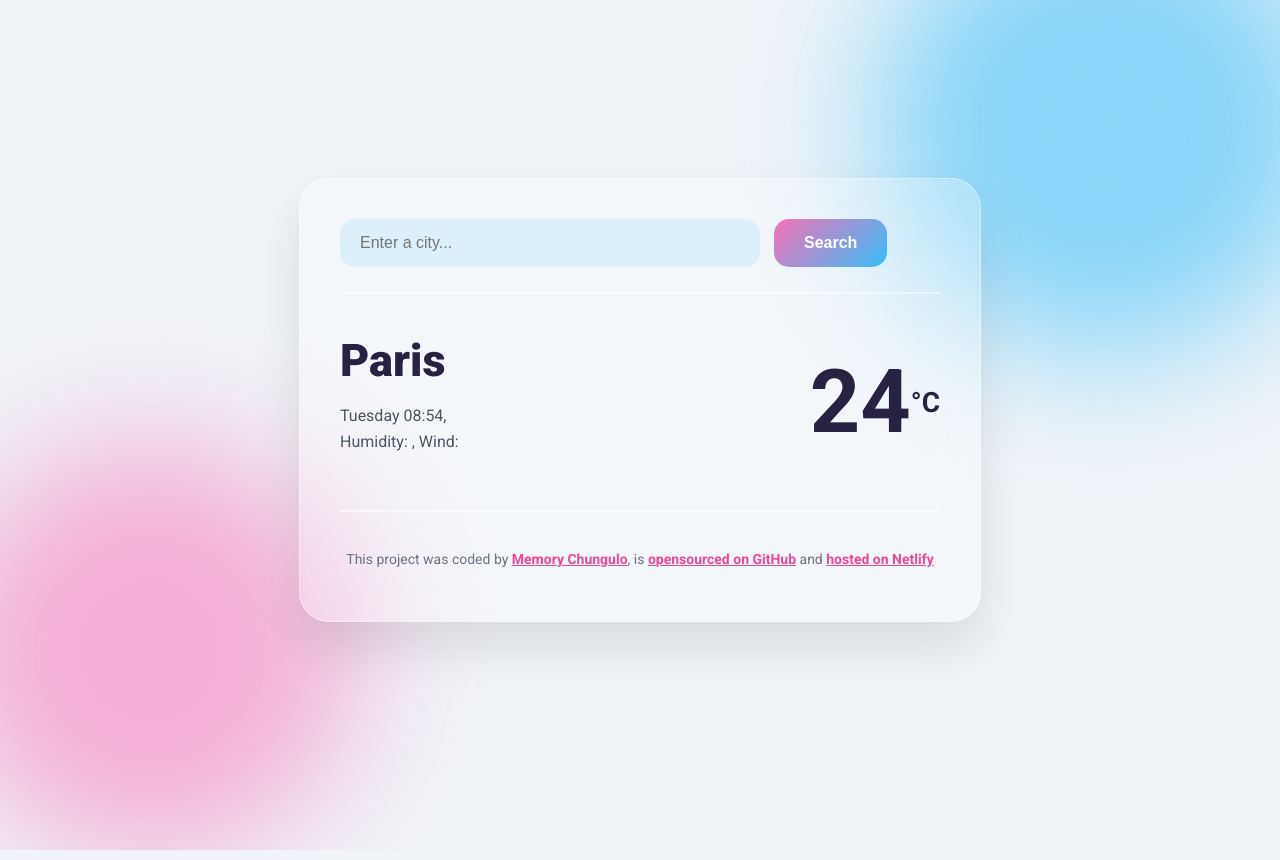
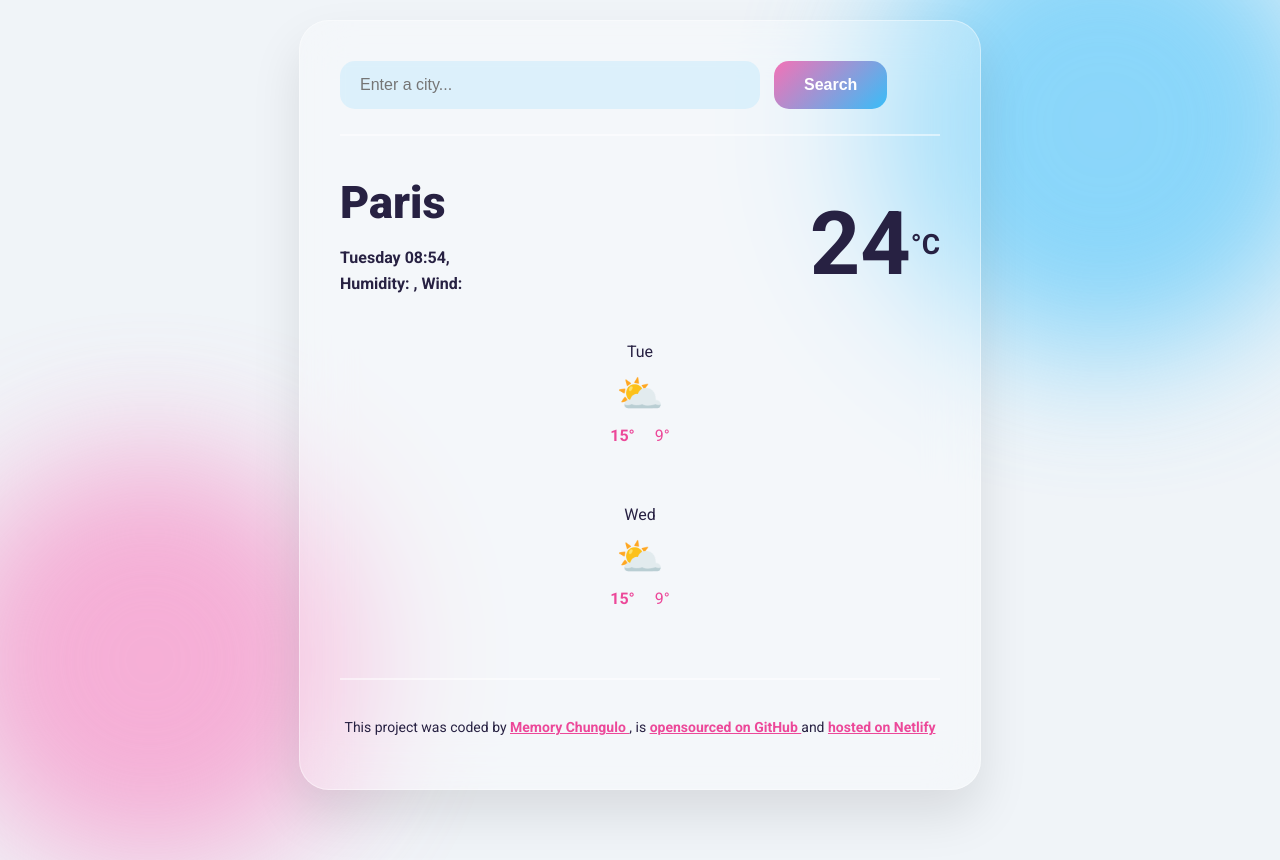
Before and after one commit to Memzy2/SheCodes-W8-Final-Project, a website built with Parcel: page index.html in a window 1280 px wide. Shown: the top 860 px of the page. Built offline with nearby package versions, Linux system fonts and the light colour scheme.

Commit message:
Updated HTML file

```diff
--- a/index.html
+++ b/index.html
@@ -33,7 +33,8 @@
             <h1 class="current-city" id="current-c">Paris</h1>
             <p class="current-details">
               <span id="main-city"></span>,
-              <span id="description"></span> <br />
+              <span id="description"></span>
+              <br />
               Humidity: <strong><span id="humidity"></span></strong>, Wind: <strong><span id="wind"></span></strong>
             </p>
           </div>
@@ -44,19 +45,49 @@
             <span class="current-temperature-unit">°C</span>
           </div>
         </div>
+        <div class="weather-forecast">
+          <div class="weather-forecast-minibox">
+            <div class="weather-forecast-day">
+              Tue
+            </div>
+            <div class="weather-forecast-icon">
+              ⛅
+            </div>
+            <div class="weather-forecast-temperatures">
+              <div class="little-temps"><strong>15°</strong></div>
+              <div class="little-temps">9°</div>
+            </div>
+          </div>
+        </div>
+        <div class="weather-forecast">
+          <div class="weather-forecast-minibox">
+            <div class="weather-forecast-day">
+              Wed
+            </div>
+            <div class="weather-forecast-icon">
+              ⛅
+            </div>
+            <div class="weather-forecast-temperatures">
+              <div class="little-temps"><strong>15°</strong></div>
+              <div class="little-temps">9°</div>
+            </div>
+          </div>
+        </div>
       </main>
       <footer>
         <p>
           This project was coded by
-          <a href="https://www.linkedin.com/in/memory-chungulo/" target="_blank"
-            >Memory Chungulo</a>,
+          <a href="https://www.linkedin.com/in/memory-chungulo/" target="_blank">
+            Memory Chungulo
+          </a>,
           is
-          <a href="https://github.com/Memzy2/SheCodes-W6-Final-Project.git" target="_blank"> opensourced on GitHub</a> and
-          <a
-            href="https://app.netlify.com/teams/memzy2/projects"
-            target="_blank"
-            >hosted on Netlify</a
-          >
+          <a href="https://github.com/Memzy2/SheCodes-W6-Final-Project.git" target="_blank">
+            opensourced on GitHub
+          </a>
+          and
+          <a href="https://app.netlify.com/teams/memzy2/projects" target="_blank">
+            hosted on Netlify
+          </a>
         </p>
       </footer>
     </div>
--- a/src/styles.css
+++ b/src/styles.css
@@ -119,9 +119,10 @@ main {
 }
 
 .current-details {
-  color: #4b5563;
+  color: #272142;
   font-size: 16px;
   line-height: 1.6;
+  font-weight: bold;
 }
 
 .current-details strong {
@@ -155,12 +156,43 @@ main {
   justify-content: start;
 }
 
+.weather-forecast-day {
+  text-align: center;
+  color: #272142;
+  font-size: 16px;
+  line-height: 20px;
+  margin-bottom: 10px;
+}
+
+.weather-forecast-icon {
+  font-size: 38px;
+  text-align: center;
+}
+
+.weather-forecast-temperatures {
+  color: #ec4899;
+  text-align: center;
+  display: flex;
+  justify-content: center;
+  margin-top: 10px;
+}
+
+.weather-forecast {
+  display: flex;
+  justify-content: space-around;
+  padding: 30px;
+}
+
+.little-temps {
+  padding: 0 10px;
+}
+
 footer {
   border-top: 2px solid rgba(255, 255, 255, 0.5);
   text-align: center;
   padding-top: 25px;
   font-size: 14px;
-  color: #6b7280;
+  color: #272142;
 }
 
 footer strong, footer a {
```
